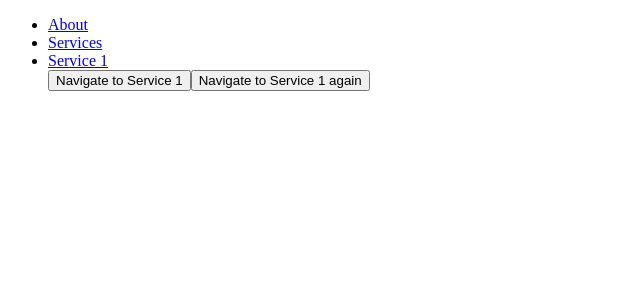
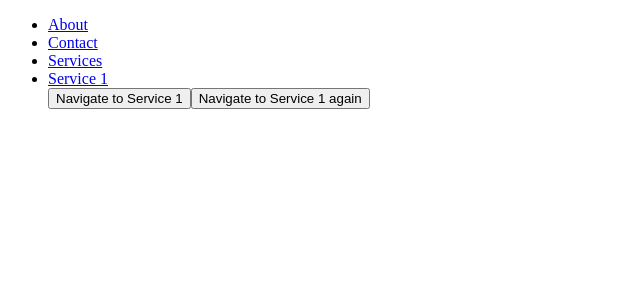
Before and after one commit to antoanparashkevov/antoanp-nextjs, a Next.js app: page / in a window 1280 px wide. Shown: the top 300 px of the page, without its empty margins (0-640 px from the left). Built offline with nearby package versions, Linux system fonts and the light colour scheme.

Commit message:
Catch all paths

```diff
--- a/src/pages/index.js
+++ b/src/pages/index.js
@@ -11,6 +11,9 @@ export default function HomePage () {
           <li>
             <Link href='/about'>About</Link>
           </li>
+            <li>
+            <Link href='/contact'>Contact</Link>
+           </li>
             <li>
             <Link
               href={{
```
Also changed, not shown: src/pages/contact/[...slug].js (added, +15 -0 lines).
